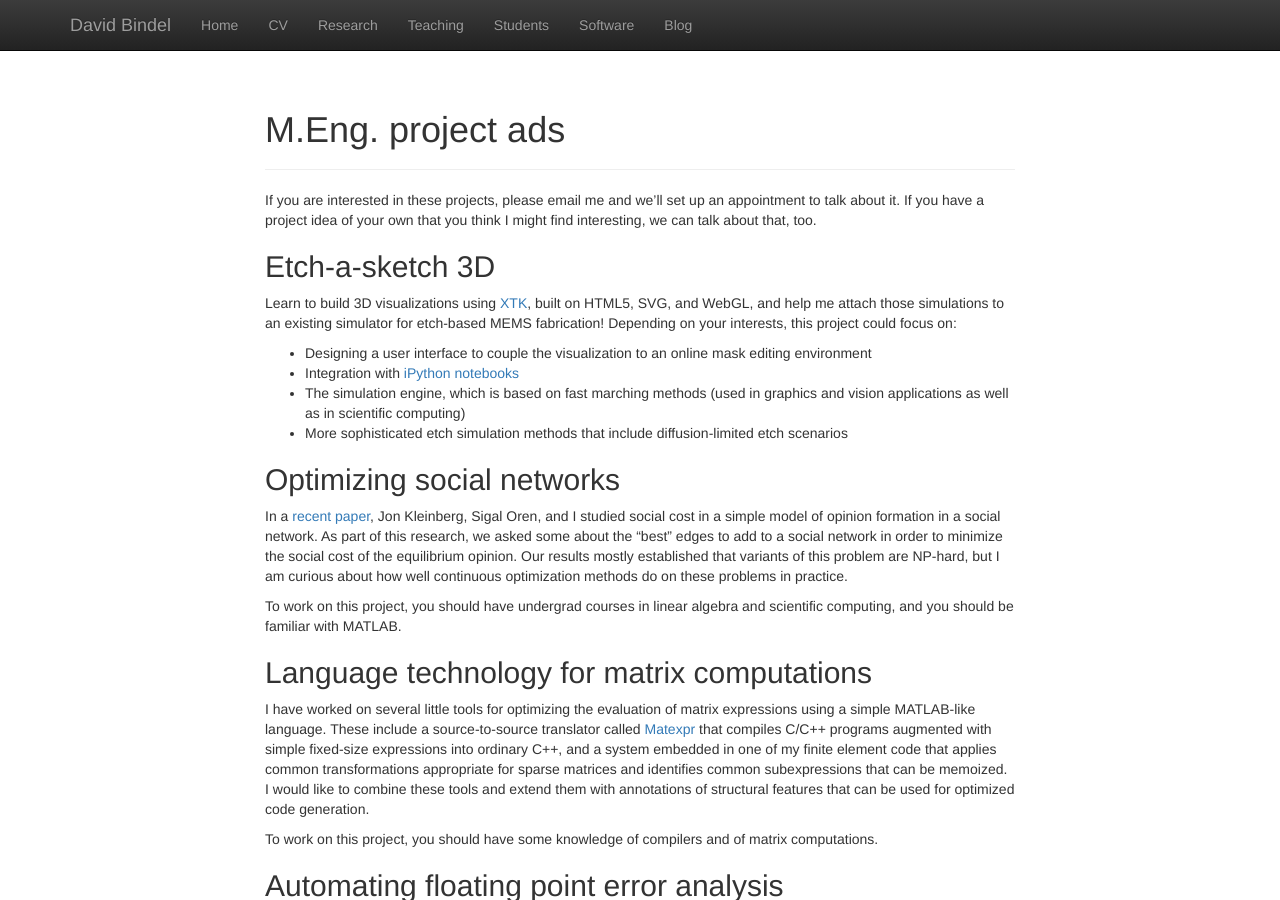
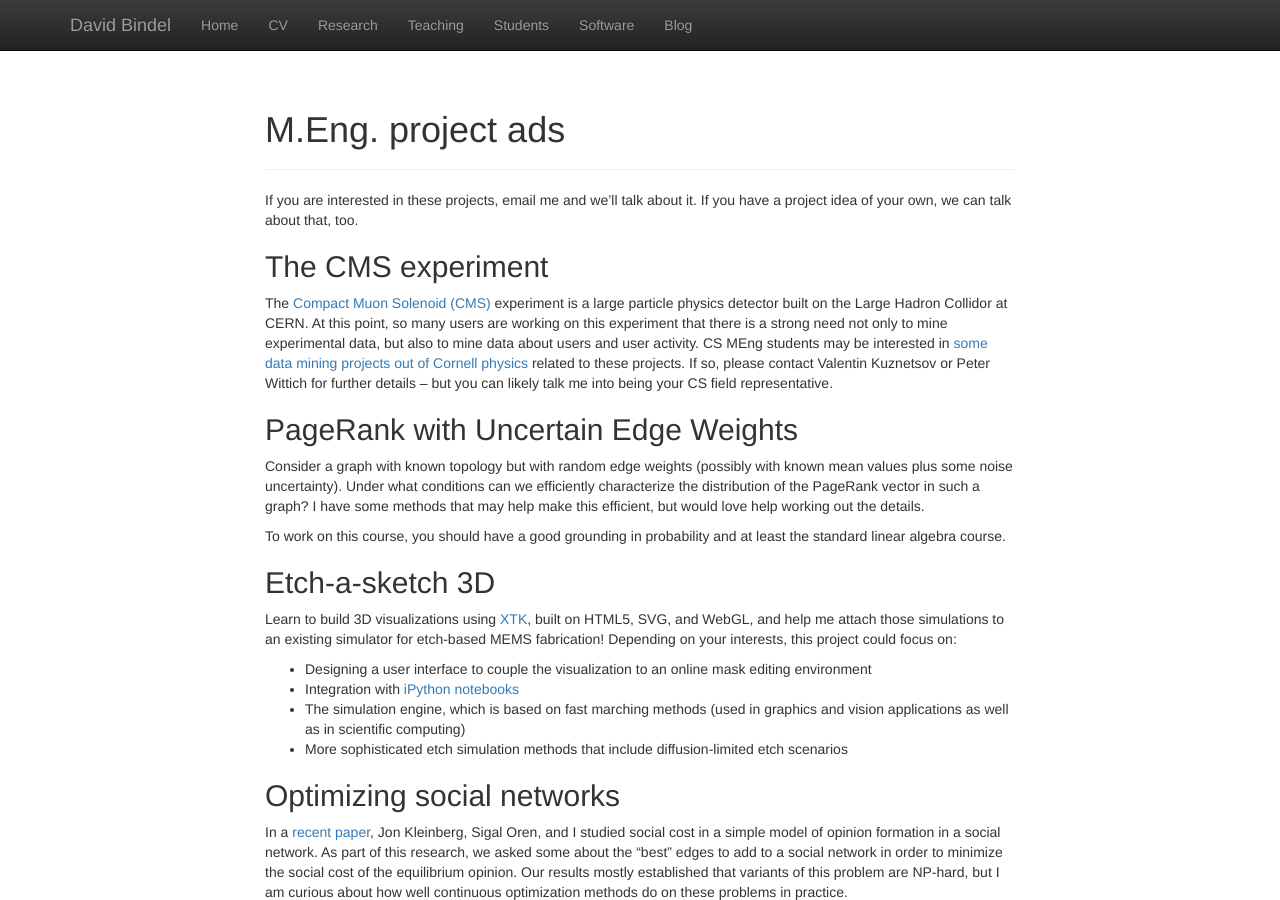
Before and after one commit to dbindel/cornell_web, a Jekyll site: the page built from meng.md, in a window 1280 px wide and 900 px high. Built offline with Jekyll 4.4.1, drawn with Linux system fonts in a browser that asks for light colours; nearby versions of some CDN libraries.

Commit message:
Updates to MEng project ads.

```diff
--- a/meng.md
+++ b/meng.md
@@ -3,9 +3,34 @@ title: M.Eng. project ads
 layout: main
 ---
 
-If you are interested in these projects, please email me and we'll set
-up an appointment to talk about it.  If you have a project idea of your
-own that you think I might find interesting, we can talk about that, too.
+If you are interested in these projects, email me and we'll talk about
+it.  If you have a project idea of your own, we can talk about that, too.
+
+## The CMS experiment
+
+The [Compact Muon Solenoid (CMS)][cms] experiment is a large particle
+physics detector built on the Large Hadron Collidor at CERN.  At this
+point, so many users are working on this experiment that there is a
+strong need not only to mine experimental data, but also to mine data
+about users and user activity.  CS MEng students may be interested
+in [some data mining projects out of Cornell physics][cmswiki] related
+to these projects.  If so, please contact Valentin Kuznetsov or Peter
+Wittich for further details -- but you can likely talk me into being
+your CS field representative.
+
+[cms]: http://cms.web.cern.ch/
+[cmswiki]: https://wiki.classe.cornell.edu/CMS/CMSDataMining
+
+## PageRank with Uncertain Edge Weights
+
+Consider a graph with known topology but with random edge weights
+(possibly with known mean values plus some noise uncertainty).  Under
+what conditions can we efficiently characterize the distribution of
+the PageRank vector in such a graph?  I have some methods that may
+help make this efficient, but would love help working out the details.
+
+To work on this course, you should have a good grounding in
+probability and at least the standard linear algebra course.
 
 ## Etch-a-sketch 3D
 
```
